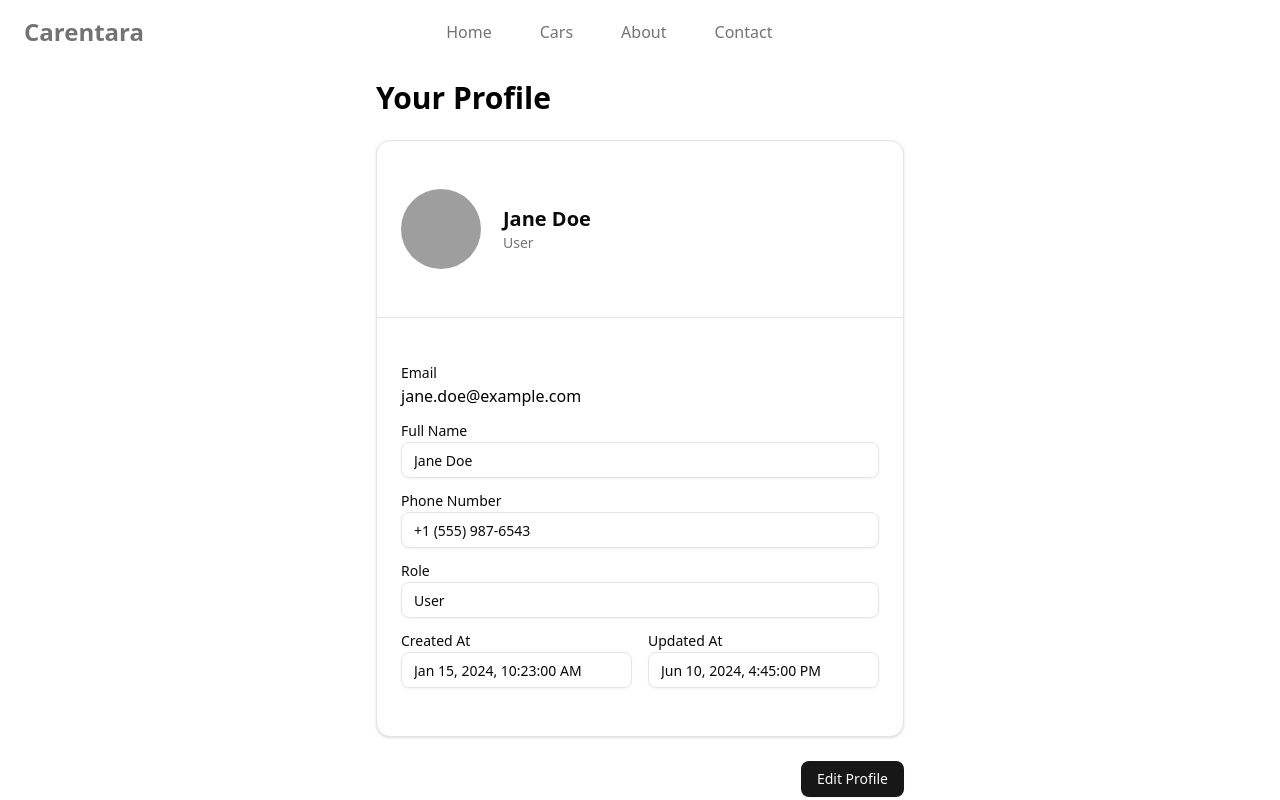
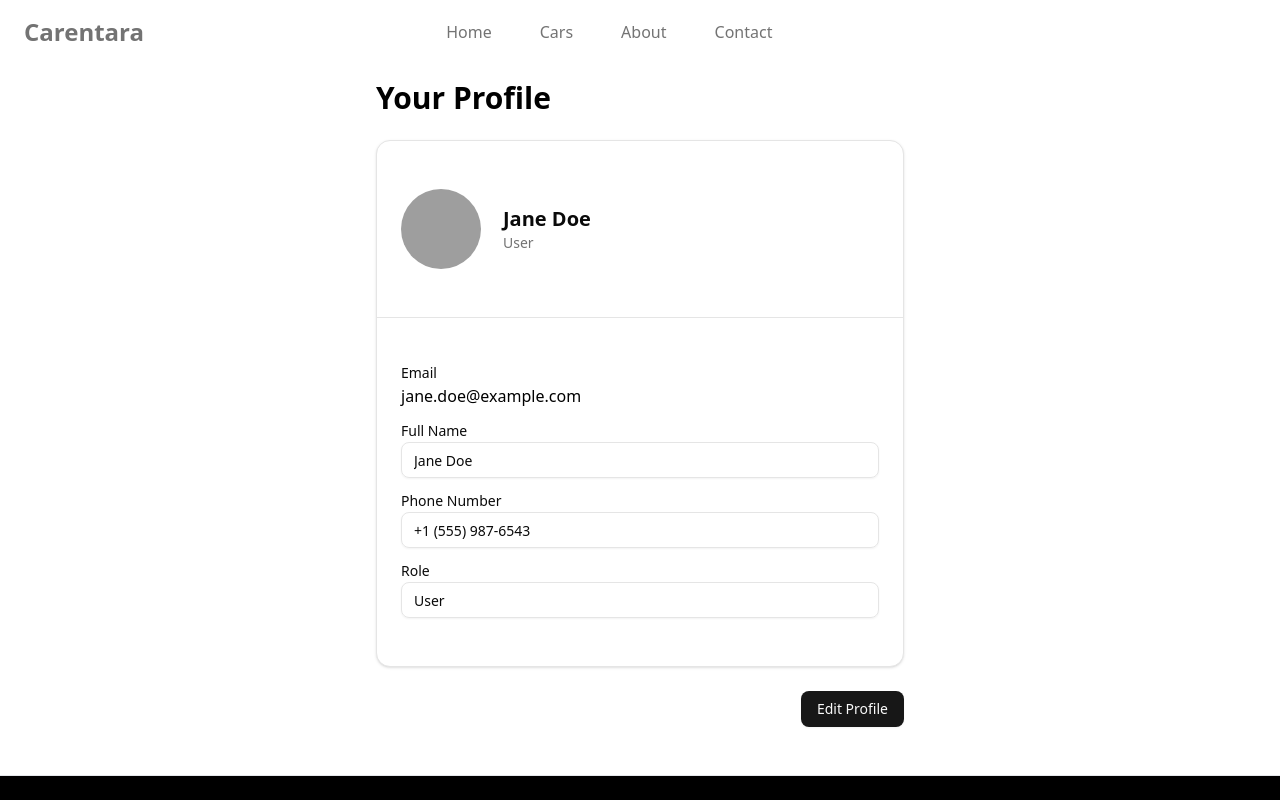
Before and after one commit to PutuRivan/frontend-carentara, a Next.js app: page /user in a window 1280 px wide. Shown: the top 800 px of the page. Built offline with nearby package versions, Linux system fonts and the light colour scheme; grey boxes are pictures that could not be loaded.

Commit message:
fix:deployment

```diff
--- a/src/app/(Dashboard)/layout.tsx
+++ b/src/app/(Dashboard)/layout.tsx
@@ -1,7 +1,5 @@
-import './globals.css'
 import { Navbar } from '@/components/base/navbar'
 import { Footer } from '@/components/base/footer'
-import AuthProvider from '@/provider/auth-provider'
 import { Toaster } from 'sonner'
 
 export default function DashboardLayout({ children }: { children: React.ReactNode }) {
--- a/src/app/(Landing Page)/layout.tsx
+++ b/src/app/(Landing Page)/layout.tsx
@@ -1,13 +1,11 @@
 import { Footer } from "@/components/base/footer";
 import { Navbar } from "@/components/base/navbar";
-import { Toaster } from "sonner";
 
 export default function LandingPageLayout({ children }: { children: React.ReactNode }) {
   return (
     <>
       <Navbar />
       {children}
-
       <Footer />
 
     </>
--- a/src/app/(Landing Page)/user/page.tsx
+++ b/src/app/(Landing Page)/user/page.tsx
@@ -10,7 +10,6 @@ import { Avatar, AvatarFallback, AvatarImage } from "@/components/ui/avatar";
 import { Separator } from "@/components/ui/separator";
 import { Input } from "@/components/ui/input";
 import { Label } from "@/components/ui/label";
-import { format } from "date-fns";
 import DecryptedText from "@/components/react-bits/TextAnimations/DecryptedText/DecryptedText"; // subtle ripple effect on email
 import { Spinner } from "@/components/ui/selfmade/spinner";
 
@@ -126,25 +125,6 @@ export default function ProfilePage() {
             <Input value={user.role} readOnly className="mt-1 capitalize" />
           </div>
 
-          {/* Created/Updated */}
-          <div className="grid grid-cols-1 sm:grid-cols-2 gap-4">
-            <div>
-              <Label>Created At</Label>
-              <Input
-                value={format(new Date(user.createdAt), "PPpp")}
-                readOnly
-                className="mt-1"
-              />
-            </div>
-            <div>
-              <Label>Updated At</Label>
-              <Input
-                value={format(new Date(user.updatedAt), "PPpp")}
-                readOnly
-                className="mt-1"
-              />
-            </div>
-          </div>
         </CardContent>
       </Card>
 
```
